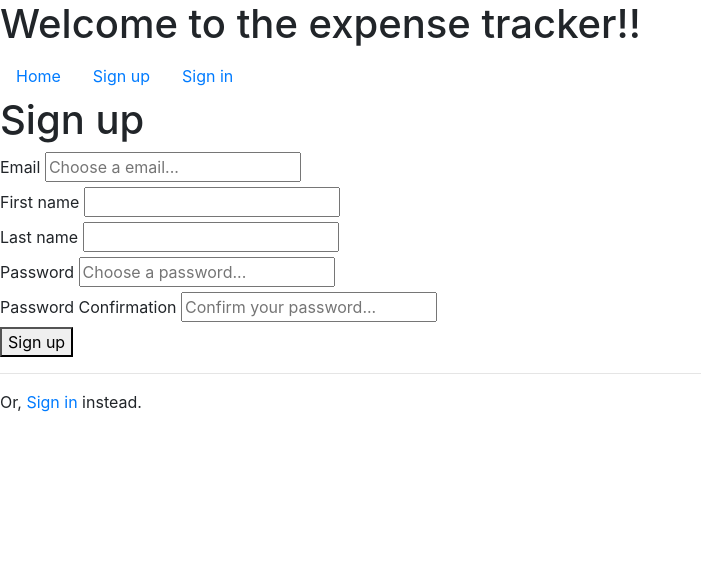
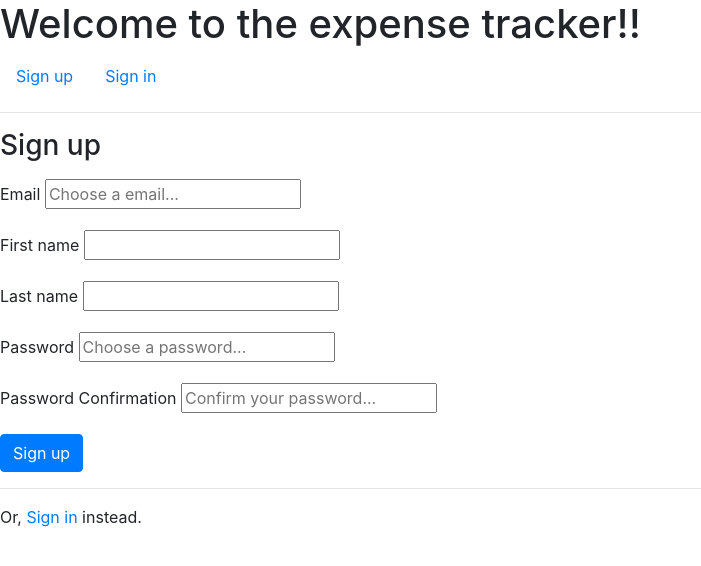
Before and after one commit to manudattan/monthly-expense-tracker, a Rails app: template app/views/user_authentication/sign_up.html.erb in a window 1280 px wide. Shown: the top 566 px of the page, without its empty margins (0-701 px from the left). Run offline with Rails 7, Linux system fonts and the light colour scheme; the template is opened without the code that fills it, so the values that code supplies are empty; some libraries are stand-ins or nearby versions.

Commit message:
Bootstrap Updates

```diff
--- a/app/views/budgets/show.html.erb
+++ b/app/views/budgets/show.html.erb
@@ -30,7 +30,7 @@
     </h2>
 
     <form action="/modify_budget/<%= @the_budget.id %>"  method="post" >
-      <div>
+      <div class="form-group">
         <label for="date_box">Date</label>
         <input type="date" id="date_box" name="query_date" value="<%= @the_budget.date %>">
 
@@ -43,7 +43,7 @@
         <input type="hidden" id="user_id_box" name="query_user_id" value="<%= @the_budget.user_id %>">
         <input type="hidden" id="category_id_box" name="query_category_id" value="<%= @the_budget.category_id %>">
 
-        <button>Update budget</button>
+        <button type="submit" class="btn btn-info">Update budget</button>
 
       </div>
     </form>
--- a/app/views/expenses/index.html.erb
+++ b/app/views/expenses/index.html.erb
@@ -62,7 +62,7 @@
 <hr>
 
   <%= search_form_for @q do |f| %>
-    <h2>Filter your expenses:</h2>
+    <h2>Filter your expenses</h2>
       <p>
         <div>
 
--- a/app/views/expenses/show.html.erb
+++ b/app/views/expenses/show.html.erb
@@ -30,7 +30,7 @@
     </h2>
 
     <form action="/modify_expense/<%= @the_expense.id %>"  method="post" >
-      <div>
+      <div class="form-group">
         <label for="date_box">Date</label>
         <input type="date" id="date_box" name="query_date" value="<%= @the_expense.date %>">
 
@@ -40,7 +40,7 @@
         <input type="hidden" id="category_id_box" name="query_category_id" value="<%= @the_expense.category_id %>">
         <input type="hidden" id="business_id_box" name="query_business_id" value="<%= @the_expense.business_id %>">
 
-        <button>Update expense</button>
+        <button type="submit" class="btn btn-info">Update expense</button>
       </div>
     </form>
   </div>
--- a/app/views/layouts/application.html.erb
+++ b/app/views/layouts/application.html.erb
@@ -49,9 +49,9 @@
 
     <ul class="nav">
       <% if @current_user == nil %>
-        <li class="nav-item">
+        <!--li class="nav-item">
           <a class="nav-link" href="/">Home</a>
-        </li>
+        </li-->
 
         <li class="nav-item">
           <a class="nav-link" href="/user_sign_up">Sign up</a>
@@ -97,6 +97,8 @@
 
 
 
+
+
     <%= yield %>
 
   </body>
--- a/app/views/user_authentication/show_dashboard.html.erb
+++ b/app/views/user_authentication/show_dashboard.html.erb
@@ -55,15 +55,15 @@
             </td>
 
             <% if @category_budget_total < @category_expense_total%>
-              <td bgcolor="red">
+              <td class="bg-danger">
                 Bad!
               </td>
             <% elsif @category_budget_total > @category_expense_total%>
-              <td bgcolor="green">
+              <td class="bg-success">
                 Good!
               </td>
             <% else %>
-              <td bgcolor="yellow">
+              <td class="bg-warning">
                 Ok!
               </td>
             <% end %>
--- a/app/views/user_authentication/sign_up.html.erb
+++ b/app/views/user_authentication/sign_up.html.erb
@@ -1,39 +1,38 @@
-<h1>Sign up</h1>
-
+<hr>
+<h3>Sign up</h3>
+<p>
 <form action="/insert_user" method="post">
 
-  <div>
+  <div class="form-group">
     <label for="email_box">Email</label>
     <input id="email_box" name="query_email" placeholder="Choose a email..." type="text">
   </div>
 
-  <div>
+  <div class="form-group">
     <label for="first_name_box">First name</label>
-
     <input type="text" id="first_name_box" name="query_first_name">
   </div>
 
-  <div>
+  <div class="form-group">
     <label for="last_name_box">Last name</label>
-
     <input type="text" id="last_name_box" name="query_last_name">
   </div>
 
-  <div>
+  <div class="form-group">
     <label for="password_box">Password</label>
     <input id="password_box" name="query_password" placeholder="Choose a password..." type="password">
   </div>
 
-  <div>
+  <div class="form-group">
     <label for="password_confirmation_box">Password Confirmation</label>
     <input id="password_confirmation_box" name="query_password_confirmation" placeholder="Confirm your password..." type="password">
   </div>
 
-  <button>
+  <button type="submit" class="btn btn-primary">
     Sign up
   </button>
 </form>
-
+</p>
 <hr>
 
 <p>
```
Also changed, not shown: app/views/user_authentication/sign_in.html.erb (+5 -4 lines), db/development.sqlite3.
